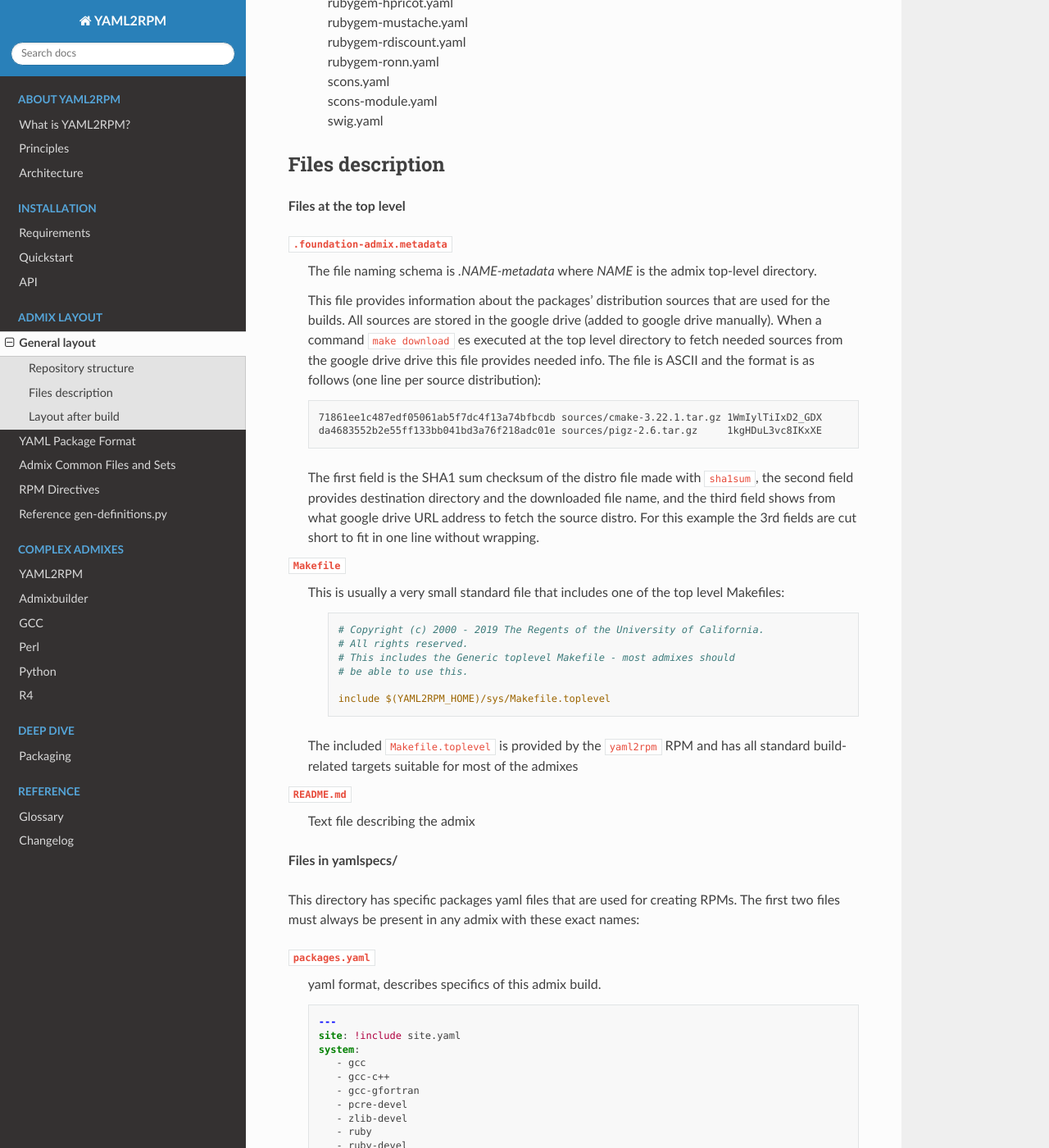
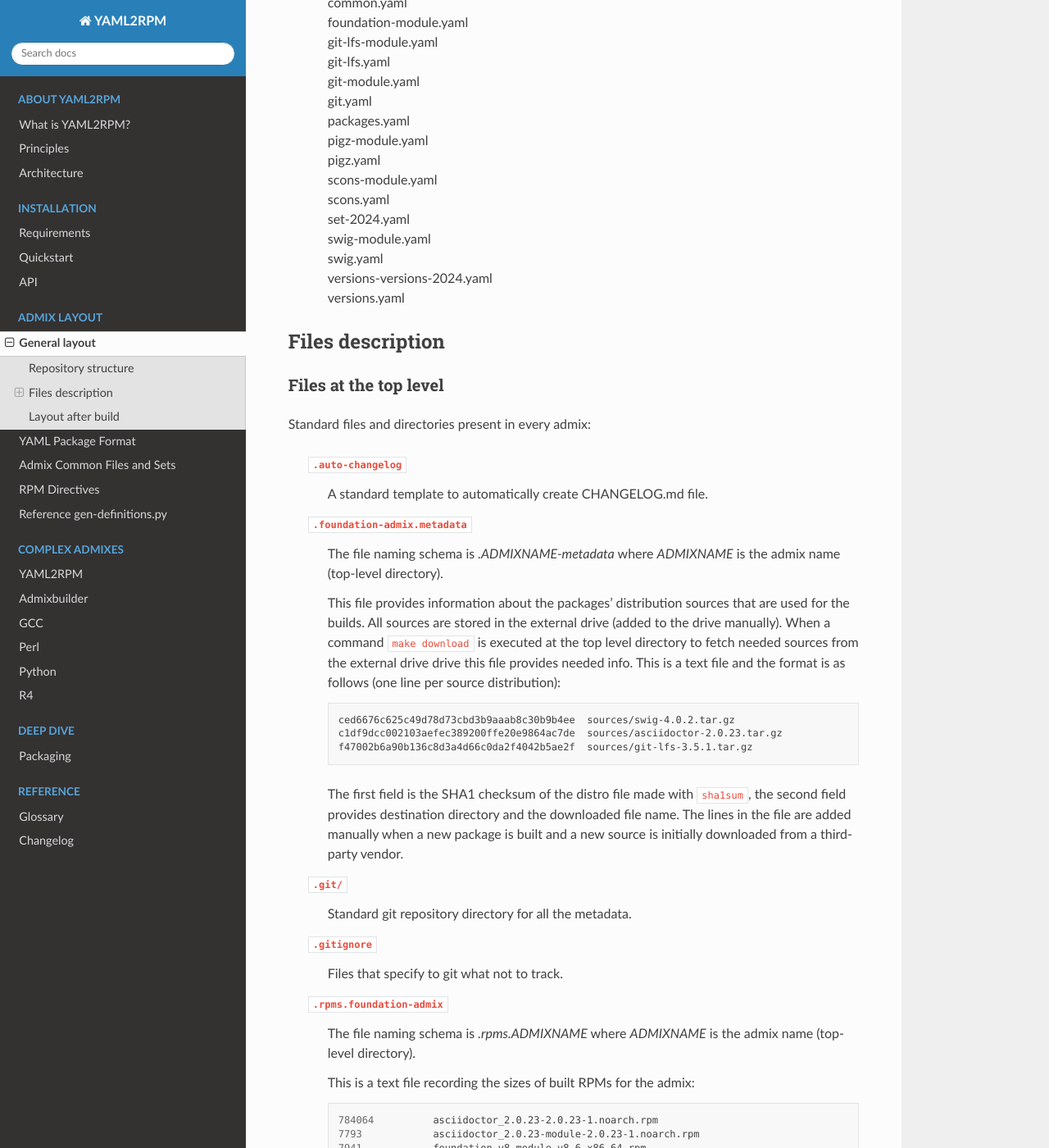
Before and after one commit to RCIC-UCI-Public/yaml2rpm-docs, a Sphinx documentation site: the page built from docs/source/yamlformat/overview.rst, in a window 1280 px wide and 1400 px high, scrolled down 987 px. Shown: the whole window at 82% size. Built offline with Sphinx 7.4.7 and the Read the Docs theme 3.1.0, drawn with Linux system fonts in a browser that asks for light colours; some of the changed text lies outside the part shown.

Commit message:
update instructions and files for foundaiton-admix example

```diff
--- /dev/null
+++ b/docs/source/yamlformat/files/foundation-admix-module.yaml
@@ -0,0 +1,28 @@
+# Used for a backward compatibility with previous foundation module
+!include rcic-package.yaml
+!include rcic-module.yaml
+---
+- package: foundation module
+  category: TOOLS
+  name: foundation
+  versions: !include versions.yaml
+  version: "{{versions.foundation}}"
+  release: 6
+  description: |
+    Provides an access to software in /opt/foundation.
+    This module is provided only for a backward compatibility.
+    The software includes cmake, curl, git, git-lfs, ninja, pigz, scons, swig.
+    Each software has its own module which should be used in place of this module.
+  module:
+    prepend_path:
+    setenv:
+    prereq:
+      - cmake/{{versions.cmake}}
+      - curl/{{versions.curl}}
+      - pigz/{{versions.pigz}}
+      - scons/{{versions.scons}}
+      - swig/{{versions.swig}}
+      - ninja/{{versions.ninja}}
+      - git-lfs/{{versions.git_lfs}}
+    requires:
+      - rcic-module-support
--- a/docs/source/yamlformat/files/foundation-admix-packages.yaml
+++ b/docs/source/yamlformat/files/foundation-admix-packages.yaml
@@ -8,28 +8,24 @@ system:
    - zlib-devel
    - ruby
    - ruby-devel
+   - rubygems
    - openssl-devel
-   - !ifeq "{{site.os_release}},8,libssh-devel,libssh2-devel"
+   - !ifneq "{{site.os_release}},7,libssh-devel,libssh2-devel"
    - libcurl-devel
+   - gettext
 bootstrap:
-   - git
-   - foundation-module
-   - rubygem-rdiscount
-   - rubygem-hpricot
-   - rubygem-mustache
-   - rubygem-ronn
-build:
-   - cmake
-   - cmake-module
-   - curl
+build0:
    - pigz
+   - pigz-module
    - scons
    - scons-module
    - swig
-   - ninja
+   - swig-module
    - git-lfs
+   - git-lfs-module
+   - foundation-module
+build:
 manifest:
-   - "{{bootstrap}}"
    - "{{build}}"
 sets:
-   - centos8
+   - "2024"
--- /dev/null
+++ b/docs/source/yamlformat/files/foundation-admix-set.yaml
@@ -0,0 +1,16 @@
+!include packages.yaml
+---
+versions: versions-2024.yaml
+bootstrap:
+   - git
+   - git-module
+   - asciidoctor
+   - asciidoctor-module
+build:
+   - "{{build0}}"
+manifest:
+   - git
+   - git-module
+   - "{{build}}"
+
+# asciidoctor is only needed for building man pages of git-lfs
--- /dev/null
+++ b/docs/source/yamlformat/files/foundation-admix-versions-set.yaml
@@ -0,0 +1,15 @@
+!include versions.yaml
+!include site.yaml
+!include updates8.yaml
+---
+curl: "7.81.0"
+foundation: "v8"
+pigz: "2.6"
+swig: "4.0.2"
+scons: "4.2.0"
+scons_series: "4"
+ninja: "1.10.2"
+asciidoctor: "2.0.23"
+git: "2.45.1"
+git_lfs: "3.5.1"
+go: "1.22.3"
--- /dev/null
+++ b/docs/source/yamlformat/files/foundation-admix-versions.yaml
@@ -0,0 +1,3 @@
+!include site.yaml
+---
+admix: foundation-admix
--- a/docs/source/yamlformat/files/foundation-module.yaml
+++ /dev/null
@@ -1,23 +0,0 @@
-# Describes the build for a foundation module for
-# the  packages installed in /opt/foundation
-!include rcic-package.yaml
-!include rcic-module.yaml
----
-- package: foundation module
-  category: TOOLS
-  name: foundation
-  versions: !include versions.yaml
-  version: "{{versions.foundation}}"
-  release: 4
-  root: "{{pkg_defaults.foundation}}/{{versions.foundation}}"
-  description: |
-    This module provides access to up-to-date versions of commonly
-    used tools for building software including cmake v.{{versions.cmake}},
-    curl v.{{versions.curl}}, git v.{{versions.git}}, git-lfs v.{{versions.git_lfs}},
-    ninja v.{{versions.ninja}}, and swig v.{{versions.swig}}.
-  module:
-    requires:
-      - rcic-module-support
-    prepend_path:
-      - *Prepend_path
-      - GEM_PATH {{root}}/share/gems
--- a/docs/source/yamlformat/files/versions.yaml
+++ /dev/null
@@ -1,17 +0,0 @@
-!include site.yaml
----
-cmake: "3.20.5"
-cmake_major: "v3.20"
-curl: "7.66.0"
-foundation: "v7"
-git: "2.23.0"
-pigz: "2.4"
-swig: "4.0.1"
-scons: "3.1.1"
-scons_series: "3"
-ninja: "1.9.0"
-git_lfs: "2.11.0"
-rdiscount: "2.1.8"
-hpricot: "0.8.6"
-mustache: "1.0.1"
-ronn: "0.7.3"
--- a/docs/source/yamlformat/overview.rst
+++ b/docs/source/yamlformat/overview.rst
@@ -1,14 +1,17 @@
+.. _admixrepo_general:
+
 General layout
 ==============
 
-.. _admix_internals:
+.. contents::
+   :local:
 
-Almost all admixes follow the same layout structure
-Here we describe the general structure and the common files
-and directories.
 
-All admix repositories are stored in our public github
-on https://github.com/RCIC-UCI-Public
+All admix repositories are stored in our public github on https://github.com/RCIC-UCI-Public
+
+Here we describe the general structure and the common files and directories.
+Almost all admixes follow the same layout structure described in this section.
+Specific info for more complex builds can be found in the *COMPLEX ADMIXES*.
 
 .. raw:: html
 
@@ -16,182 +19,266 @@ on https://github.com/RCIC-UCI-Public
 
 .. role:: blue
 
+.. _admixrepo_structure:
+
 Repository structure
----------------------
+--------------------
 
-Here we show the admix structure on a real example of **foundation-admix**.
-After clowning of the admix git repo the directory structure is
+The following shows the real example of **foundation-admix** admix structure .
+Clone the repo:
 
-.. code-block:: bash
+.. code-block:: console
 
    git clone https://github.com/RCIC-UCI-Public/foundation-admix.git
 
+After the git repo clowning the directory structure is:
 
 |  :blue:`foundation-admix/`
+|      .auto-changelog
 |      .foundation-admix.metadata
 |      :blue:`.git/`
 |      .gitignore
+|      .rpms.foundation-admix
+|      CHANGELOG.md
 |      Makefile
 |      README.md
 |      :blue:`yamlspecs/`
 |           Makefile
+|           asciidoctor-module.yaml
+|           asciidoctor.yaml
 |           common.yaml
+|           foundation-module.yaml
+|           git-lfs-module.yaml
+|           git-lfs.yaml
+|           git-module.yaml
+|           git.yaml
 |           packages.yaml
-|           set-centos8.yaml
+|           pigz-module.yaml
+|           pigz.yaml
+|           scons-module.yaml
+|           scons.yaml
+|           set-2024.yaml
+|           swig-module.yaml
+|           swig.yaml
+|           versions-versions-2024.yaml
 |           versions.yaml
-|           versions-centos8.yaml
-|           cmake.yaml
-|           cmake-module.yaml
-|           curl.yaml
-|           foundation-module.yaml
-|           git.yaml
-|           git-lfs.yaml
-|           ninja.yaml
-|           pigz.yaml
-|           rubygem-hpricot.yaml
-|           rubygem-mustache.yaml
-|           rubygem-rdiscount.yaml
-|           rubygem-ronn.yaml
-|           scons.yaml
-|           scons-module.yaml
-|           swig.yaml
+
+.. _admixrepo_files:
 
 Files description
 -----------------
 
-**Files at the top level**
+Files at the top level
+~~~~~~~~~~~~~~~~~~~~~~
 
-``.foundation-admix.metadata``
-  The file naming schema is *.NAME-metadata* where `NAME` is the admix top-level directory.
+Standard files and directories present in every admix:
 
-  This file provides information about the packages' distribution sources that are used
-  for the builds. All sources are stored in the google drive (added to google drive manually).
-  When a command ``make download`` es executed at the top level directory to
-  fetch needed sources from the google drive  drive this file provides needed info.
-  The file is ASCII and the format is as follows (one line per source distribution):
+  ``.auto-changelog``
+    A standard template to automatically create CHANGELOG.md file.
 
-  .. code-block:: bash
+  ``.foundation-admix.metadata``
+    The file naming schema is *.ADMIXNAME-metadata* where `ADMIXNAME` is the admix name (top-level directory).
 
-	 71861ee1c487edf05061ab5f7dc4f13a74bfbcdb sources/cmake-3.22.1.tar.gz 1WmIylTiIxD2_GDX
-	 da4683552b2e55ff133bb041bd3a76f218adc01e sources/pigz-2.6.tar.gz     1kgHDuL3vc8IKxXE
+    This file provides information about the packages' distribution sources that are used
+    for the builds. All sources are stored in the external drive (added to the drive manually).
+    When a command ``make download`` is executed at the top level directory to
+    fetch needed sources from the external drive  drive this file provides needed info.
+    This is a text file and the format is as follows (one line per source distribution):
 
-  The first field is the SHA1 sum checksum  of the distro file made with  ``sha1sum``,
-  the second field provides destination directory and the downloaded file name, and the third
-  field shows from what google drive URL address to fetch the source distro. For this example the 3rd
-  fields are cut short to fit in one line without wrapping.
+    .. code-block:: text
 
-``Makefile``
-  This is usually a very small standard file that includes one of the top
-  level Makefiles:
+       ced6676c625c49d78d73cbd3b9aaab8c30b9b4ee  sources/swig-4.0.2.tar.gz
+       c1df9dcc002103aefec389200ffe20e9864ac7de  sources/asciidoctor-2.0.23.tar.gz
+       f47002b6a90b136c8d3a4d66c0da2f4042b5ae2f  sources/git-lfs-3.5.1.tar.gz
 
-    .. code-block:: make
+    The first field is the SHA1 checksum of the distro file made with ``sha1sum``,
+    the second field provides destination directory and the downloaded file name.
+    The lines in the file are added manually when a new package is built and a
+    new source is initially downloaded from a third-party vendor.
 
-       # Copyright (c) 2000 - 2019 The Regents of the University of California.
-       # All rights reserved.
-       # This includes the Generic toplevel Makefile - most admixes should
-       # be able to use this.
+  ``.git/``
+    Standard git repository directory for all the metadata.
 
-       include $(YAML2RPM_HOME)/sys/Makefile.toplevel
+  ``.gitignore``
+    Files that specify to git  what not to track.
 
-  The included ``Makefile.toplevel`` is provided by the ``yaml2rpm`` RPM
-  and has all standard build-related targets suitable for most of the admixes
+  ``.rpms.foundation-admix``
+    The file naming schema is *.rpms.ADMIXNAME* where `ADMIXNAME` is the admix name (top-level directory).
 
-``README.md``
-  Text file describing the admix
+    This is a text file recording the sizes of built RPMs for the admix:
 
+    .. code-block:: bash
 
-**Files in yamlspecs/**
+       784064          asciidoctor_2.0.23-2.0.23-1.noarch.rpm
+       7793            asciidoctor_2.0.23-module-2.0.23-1.noarch.rpm
+       7941            foundation_v8-module-v8-6.x86_64.rpm
+       3937656         git-lfs_3.5.1-3.5.1-1.x86_64.rpm
+       7623            git-lfs_3.5.1-module-3.5.1-1.x86_64.rpm
+       9500846         git_2.45.1-2.45.1-1.x86_64.rpm
+       7463            git_2.45.1-module-2.45.1-1.x86_64.rpm
+       76930           pigz_2.6-2.6-1.x86_64.rpm
+       7707            pigz_2.6-module-2.6-1.x86_64.rpm
+       2128528         scons_4.2.0-4.2.0-1.x86_64.rpm
+       7751            scons_4.2.0-module-4.2.0-1.x86_64.rpm
+       1148644         swig_4.0.2-4.0.2-1.x86_64.rpm
+       7610            swig_4.0.2-module-4.0.2-1.x86_64.rpm
+
+    The file is generated via running a command ``make admixdb`` at the top-level admix repo
+
+  ``CHANGELOG.md``
+    A text file that is generated via running ``auto-changelog`` command (provided by
+    the  nodejs RPM) at the admix top-level directory.
+
+  ``Makefile``
+    This is usually a very small standard file that includes one of the top
+    level Makefiles:
+
+      .. code-block:: make
+
+         # Copyright (c) 2000 - 2019 The Regents of the University of California.
+         # All rights reserved.
+         # This includes the Generic toplevel Makefile - most admixes should
+         # be able to use this.
+
+         include $(YAML2RPM_HOME)/sys/Makefile.toplevel
+
+    The included ``Makefile.toplevel`` is provided by the ``yaml2rpm`` RPM
+    and has all standard build-related targets suitable for the admix.
+
+  ``README.md``
+    Text file describing the admix and sometimes a few specific notes
+    to explain the building.
+
+Files in yamlspecs/
+~~~~~~~~~~~~~~~~~~~
 
 This directory has specific packages yaml files that are used for creating RPMs.
-The first two files must always be present in any admix with these exact names:
+The first three files must always be present in any admix with these exact names:
 
-``packages.yaml``
-  yaml format, describes specifics of this admix build.
+  ``packages.yaml`` (required)
+    Yaml format, describes specifics of this admix build.
 
-  .. literalinclude:: files/foundation-admix-packages.yaml
-      :language: yaml
+    .. literalinclude:: files/foundation-admix-packages.yaml
+        :language: yaml
 
-  There are a few variables  set in this file that have a meaning for
-  different stages of the build.
+    There are a few variables  set in this file that have a meaning for
+    different stages of the build.
 
-  - **site** - includes site-specific yaml file. Needed in this case to
-    differentiate a build for CentOS 7 and CentOS 8.
-  - **system** - lists system RPMs to be installed via yum on the build machine.
-    This is a one time action to add  specific OS provided RPMS to the build host.
-  - **bootstrap** - lists RPMs to be build and immediately installed on the build machine.
-    This is needed when a specific software package requires another software
-    to be present. The order in this section is important.
-  - **build** - lists RPMs to be build on the build machine. The listing order
-    is not important.
-  - **manifest** - lists RPM names  provided by this admix build for installing on
-    a target machine. This variable is used in ``make manifest`` command and the
-    output provides a listing of all created RPM names and can be used for the
-    installation of these RPMs.
+    - **site** - includes site-specific yaml file. Needed in this case to
+      differentiate a build for CentOS 8 or 9. The ``site.yaml`` file is
+      installed via yaml2rpm RPM.
+    - **system** - lists system RPMs to be installed via yum on the build machine.
+      This is a one time action to add  specific OS provided RPMS to the build host.
+    - **bootstrap** - lists RPMs to be build and immediately installed on the build machine.
+      This is needed when a specific software package requires another software
+      to be present. The order in this section is important. When empty no such
+      packages are built.
+    - **build** - lists RPMs to be build on the build machine. The listing order
+      is not important. When empty no packages are built
+    - **build0** - another build target that lists RPMs to be build. There amy
+      be multiple targets which depends on what packages are installed and how
+      sets are built.
+    - **manifest** - lists RPM names  provided by this admix build for installing on
+      a target machine. This variable is used in ``make manifest`` command and the
+      output provides a listing of all created RPM names and can be used for the
+      installation of these RPMs.
+    - **sets** - lists set names. A set is a collaction of RPMS built
+      with the same specific tools such as compiler and dependend packages.
+      The name for a set is arbitrary, usually referred to a year when
+      applications were added ot to a specific colleciton for a specific
+      compiler.
 
-``versions.yaml``
-  yaml format, usually contains packages names and versions.
+  ``versions.yaml`` (required)
+    Yaml format, usually contains packages names and versions.
 
-  .. literalinclude:: files/versions.yaml
-     :language: yaml
+    .. literalinclude:: files/foundation-admix-versions.yaml
+       :language: yaml
 
-  Depending on needs additional info can be added. Note, here we include ``site.yaml`` file
-  (installed via yaml2rpm RPM) via include statement and thus provide site-specific info about
-  compilers, OS release, etc used for the build.
+    Depending on needs additional info can be added. Note, here we include ``site.yaml`` file
+    (installed via yaml2rpm RPM) via include statement and thus provide site-specific info about
+    compilers, OS release, etc used for the build.
 
-``Makefile``
-  This is usually a  very small standard file that includes one of the top level Makefiles:
+  ``Makefile`` (required)
+    This is usually a very small standard file that includes one of the top level Makefiles:
 
-    .. code-block:: make
+      .. code-block:: make
 
-       # Copyright (c) 2000 - 2019 The Regents of the University of California.
-       # All rights reserved.
-       # This includes the Generic yaml2rpm Makefile - most packaging should
-       # be able to use this.
+         # Copyright (c) 2000 - 2019 The Regents of the University of California.
+         # All rights reserved.
+         # This includes the Generic yaml2rpm Makefile - most packaging should
+         # be able to use this.
 
-       include $(YAML2RPM_HOME)/sys/Makefile
+         include $(YAML2RPM_HOME)/sys/Makefile
 
-The rest of the files are description yaml files for specific packages. They
+  ``foundation-module.yaml``
+    This file describes an environment module build for this admix.
+    Since the tools are used mainly during configuration and compilation
+    we install them in a specific path and provide a single environment module
+    that enables these tools usage.
+
+    .. literalinclude:: files/foundation-admix-module.yaml
+       :language: yaml
+
+The rest of the files are description yaml files for specific packages and sets. They
 provide instructions what needs to be done to configure, compile and create RPMs with
-the resulting binaries and libraries. Some packages need an addition yaml file that describes how to build an
-environment module for it, others do not.
+the software binaries, libraries and other files. Most packages need an additional yaml file that
+describes how to build an environment module for it.
 
 In the **foundation-admix** we are creating RPMs for a few packages that
 provide tools often used when compiling and building other software. While system
 installed RPMs have default versions of these tools, often a particular software
 package requires a newer version. For this reason, in this admix we build
-RPMs for needed versions of such tools: ``cmake``, ``git``, ``scons``, ``swig``, ``curl``, ``ninja``,
-plus  a few ``rubygems`` RPMs (needed by ``ruby``).
-Each package has a corresponding yaml description file.
+RPMs for needed versions of such tools: ``git``, ``git-lfs``, ``pigz``, ``scons``, ``swig``.
 
-``foundation-module.yaml``
-  This file describes an environment module build for this admix.
-  Since the tools are used mainly during configuration and compilation
-  we install them in a specific path and provide a single environment module
-  that enables these tools usage.
+Each package has a corresponding yaml description file and a module yaml file.
+In addition there are two files that allow us to build multiple versions of
+some applications. Here we have just one sudh set of applications to build and
+the required files to describe this are:
 
-  .. literalinclude:: files/foundation-module.yaml
-     :language: yaml
+  ``set-2024.yaml``
+    Yaml format, similar in structure to ``packages.yaml``. Lists what packages
+    will be built for a set and what corresponding versions file to use.
 
+    .. literalinclude:: files/foundation-admix-set.yaml
+       :language: yaml
+
+  ``versions-2024.yaml``
+    Yaml format, specifies packages names and versions
+    to build for the specific set.
+
+    .. literalinclude:: files/foundation-admix-versions-set.yaml
+       :language: yaml
+
+.. _admixrepo_afer_build:
 
 Layout after build
 ------------------
 
 After the build commands repository structure changes and includes:
 
-:blue:`BUILD/ RPMS/ SOURCES/ SPECS/ SRPMS/`
+  :blue:`BUILD/  RPMS/  SOURCES/  SPECS/  SRPMS/`
 
 These are standard directories created during the ``rpmbuild`` command. The
 command is run via a Makefile target and all prerequisites directory structure
 and spec files are generated via Makefiles targets as well.
 
 In addition, when installing RPMS locally on a development machine for a
-verification  and testing  via
+verification and testing the following directories are created at the top-level of the admix repo
+to hold the local yum repository with created RPMS:
 
-.. code-block:: bash
+  :blue:`cache/  localrepo/  yum.conf  yum.repos.d/`
 
-   make install-admix
+These  files and directories provide a local to admix yum repository from
+which built RPMS can be installed.
 
-the following directories are created at the top-level of the admix repo
-to hold the local yum repository from which created RPMS are installed.
+To create a local admix yum repo at the top admix level:
 
-:blue:`cache/ localrepo/ yum.conf yum.repos.d/`
+  .. code-block:: bash
+
+     make clean createlocalrepo
+
+To install all built RPMs for the admix:
+
+  .. code-block:: bash
+
+     make install-admix
```
